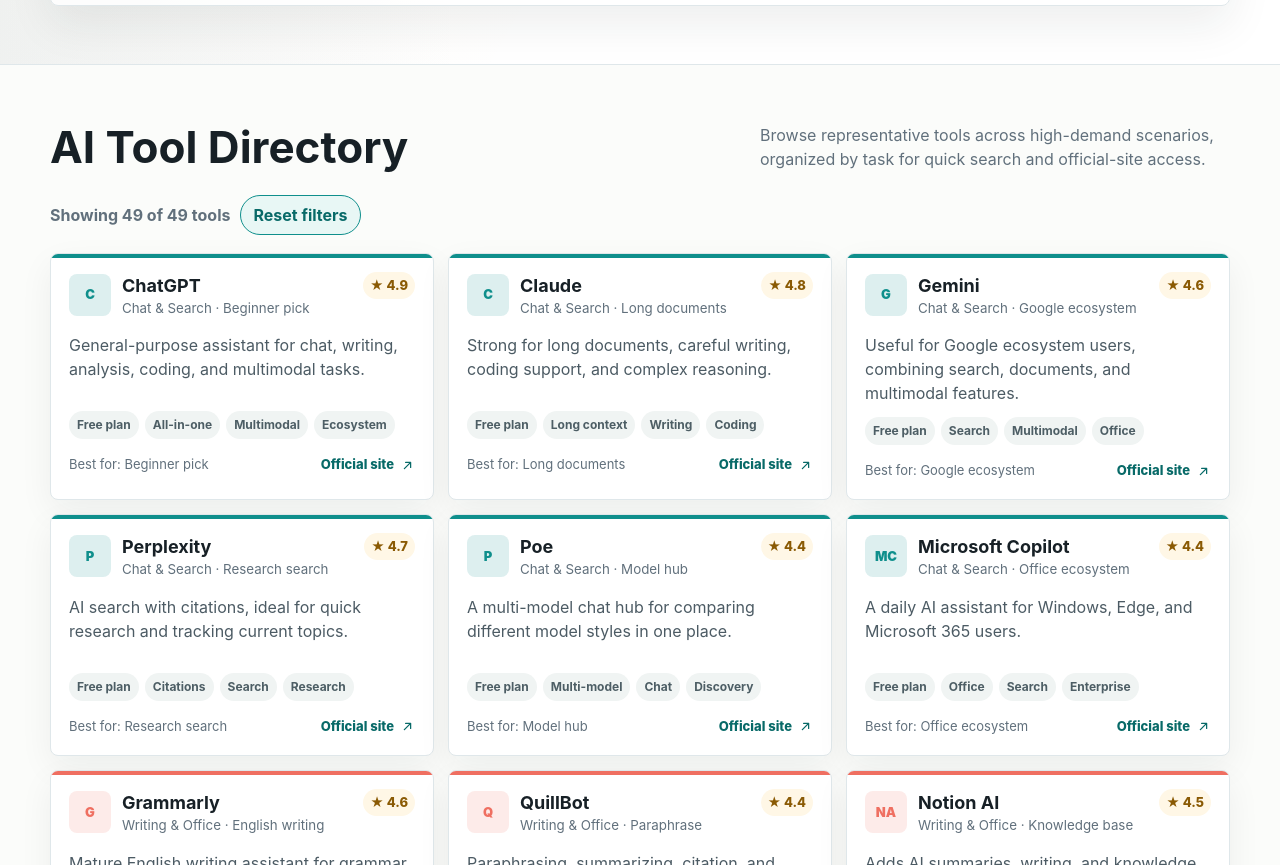
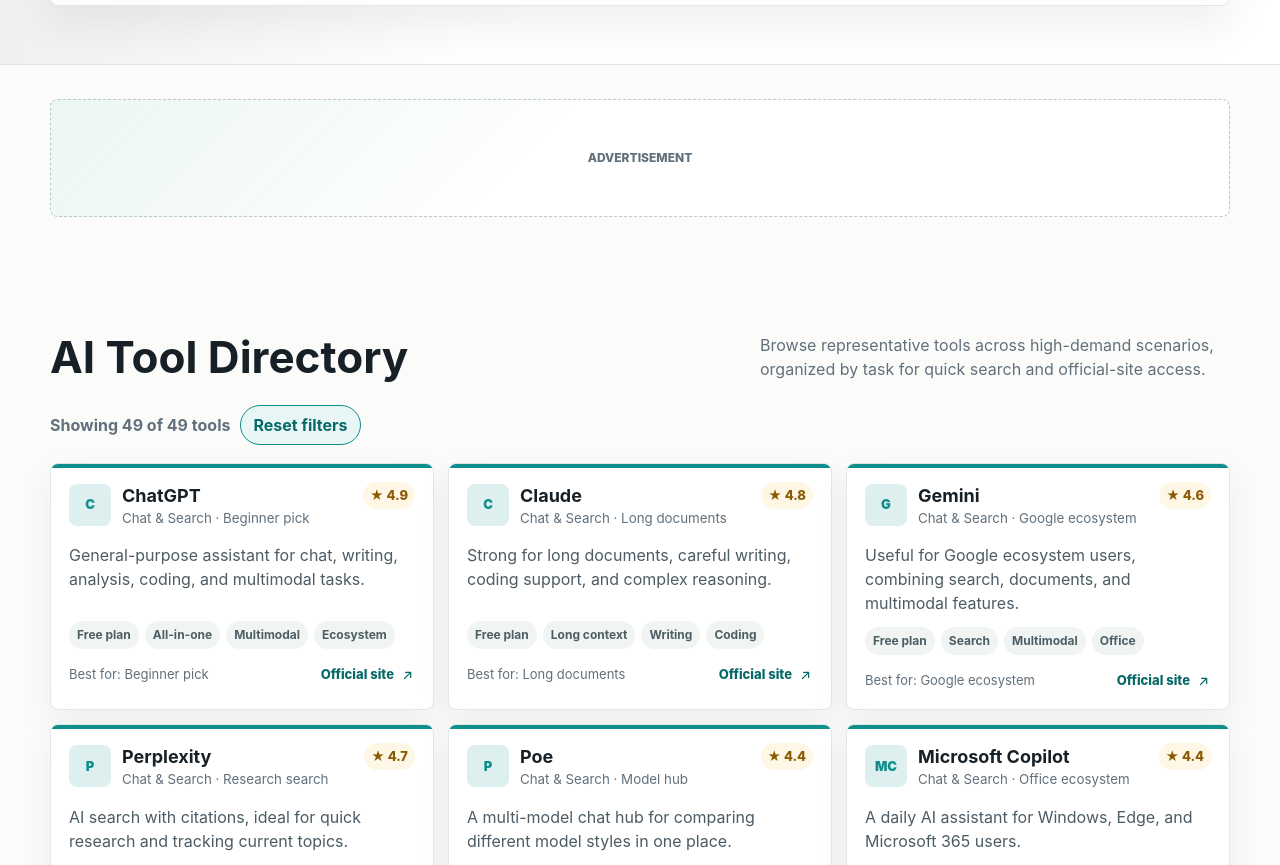
Before and after one commit to IsaacYKC0329/ai-tool-radar-hub, a plain HTML site: page index.html in a window 1280 px wide. Shown: the part 1817-2682 px from the top of the page. Drawn offline with Linux system fonts and the light colour scheme.

Commit message:
Add model radar ad slot and favicon

```diff
--- a/index.html
+++ b/index.html
@@ -9,6 +9,7 @@
       content="按任务场景整理的中英文 AI 工具导航，帮助用户快速搜索、筛选、比较和选择 AI 工具。"
     />
     <meta name="theme-color" content="#fbfcfa" />
+    <link rel="icon" type="image/svg+xml" href="assets/favicon.svg" />
     <link rel="preload" href="assets/hero-ai-tools-map-1600.jpg" as="image" />
     <link rel="preconnect" href="https://www.google.com" />
     <!-- Google tag (gtag.js) -->
@@ -877,6 +878,10 @@
         width: min(1180px, calc(100% - 36px));
         margin: 0 auto;
         padding: 18px 0 58px;
+      }
+
+      .ad-section-after-radar {
+        padding-top: 34px;
       }
 
       .ad-slot {
@@ -1419,6 +1424,20 @@
             </div>
             <div id="radarNote" class="radar-note"></div>
           </div>
+        </div>
+      </section>
+
+      <section class="ad-section ad-section-after-radar" aria-label="Advertisement">
+        <div class="ad-slot">
+          <ins
+            class="adsbygoogle"
+            data-ad-client="ca-pub-6864022411580863"
+            data-ad-slot="0000000000"
+            data-ad-format="auto"
+            data-full-width-responsive="true"
+          >
+            <span data-i18n="adLabel">Advertisement</span>
+          </ins>
         </div>
       </section>
 
```
Also changed, not shown: assets/favicon.svg (added).
